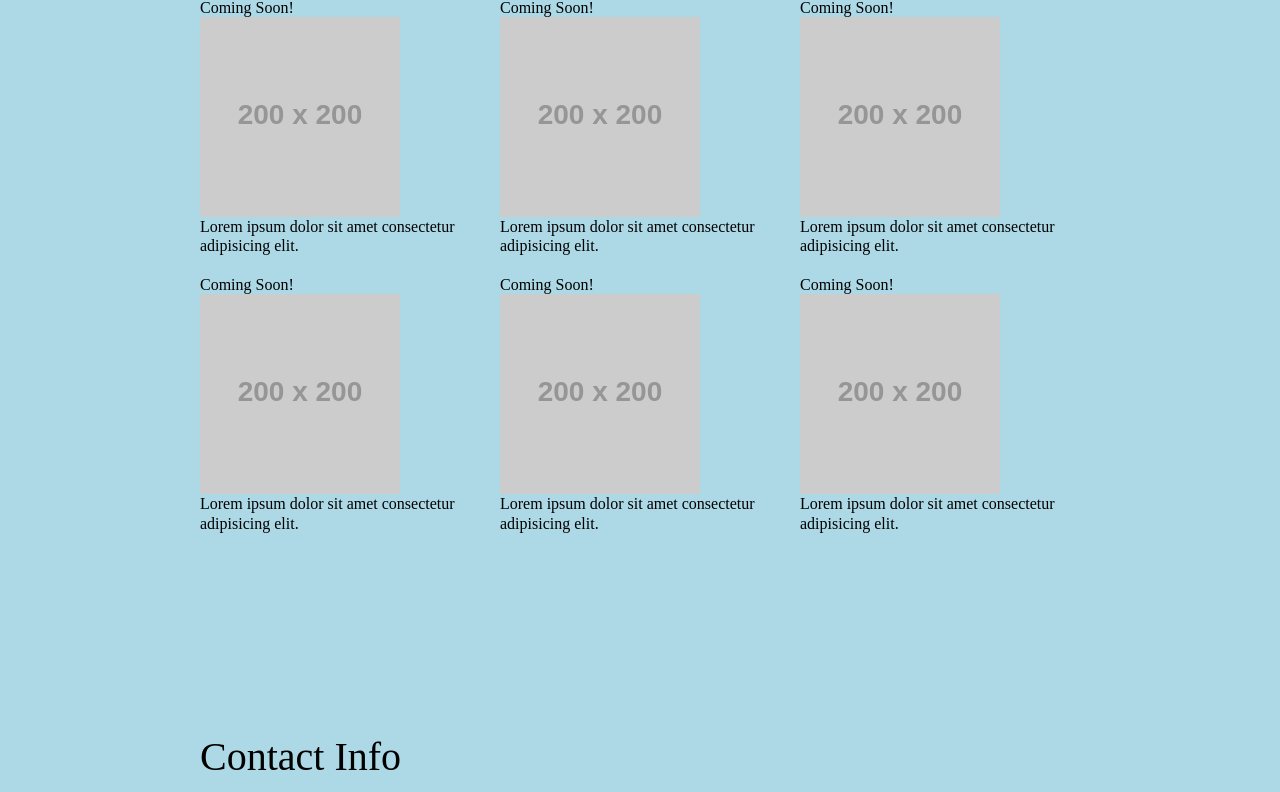
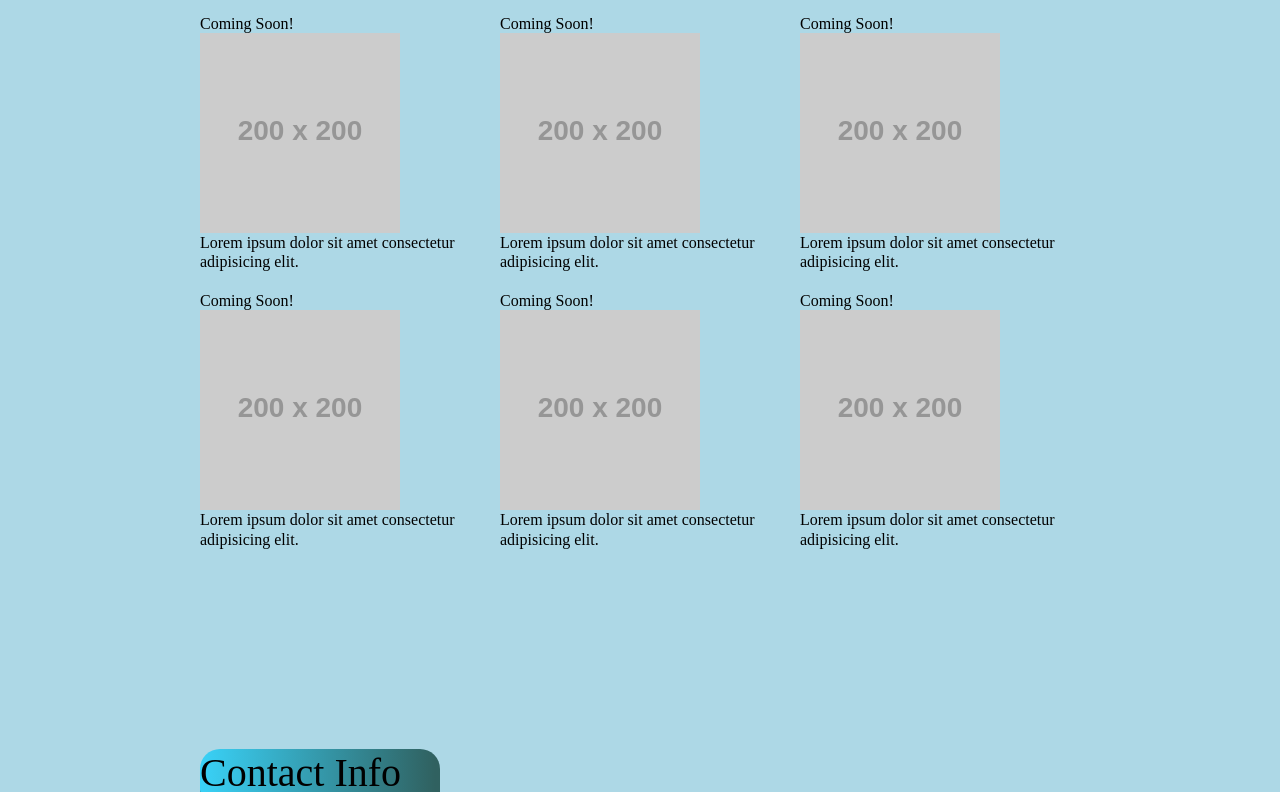
Before and after one commit to chrypixl/portfolio, a plain HTML site: page index.html in a window 1280 px wide. Shown: the part 572-1364 px from the top of the page. Drawn offline with Linux system fonts and the light colour scheme; placeholder pictures from the web are drawn by us.

Commit message:
css editing, h2

```diff
--- a/assets/css/style.css
+++ b/assets/css/style.css
@@ -41,6 +41,10 @@ body {
   h2 {
     margin: 2% 0%;
     font-size: 250%;
+    background-image: linear-gradient(90deg, rgba(57, 210, 248, 1), rgba(48, 97, 96, 1) 98%);
+    border-bottom: 8px solid rgb(11 62 91 / 80%);
+    width: 240px;
+    border-radius: 20px 20px 0 15px;
   }
 
   nav ul {
```
